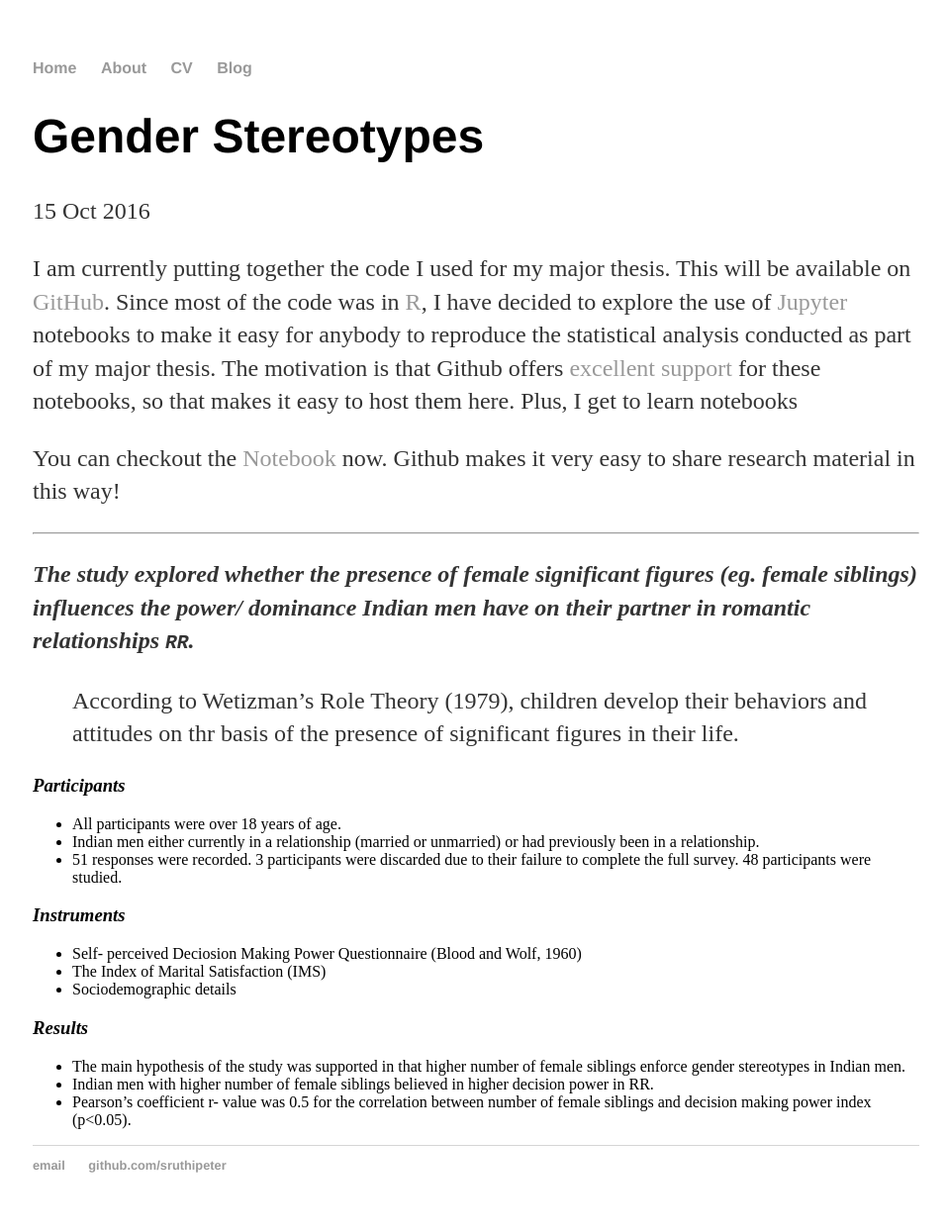
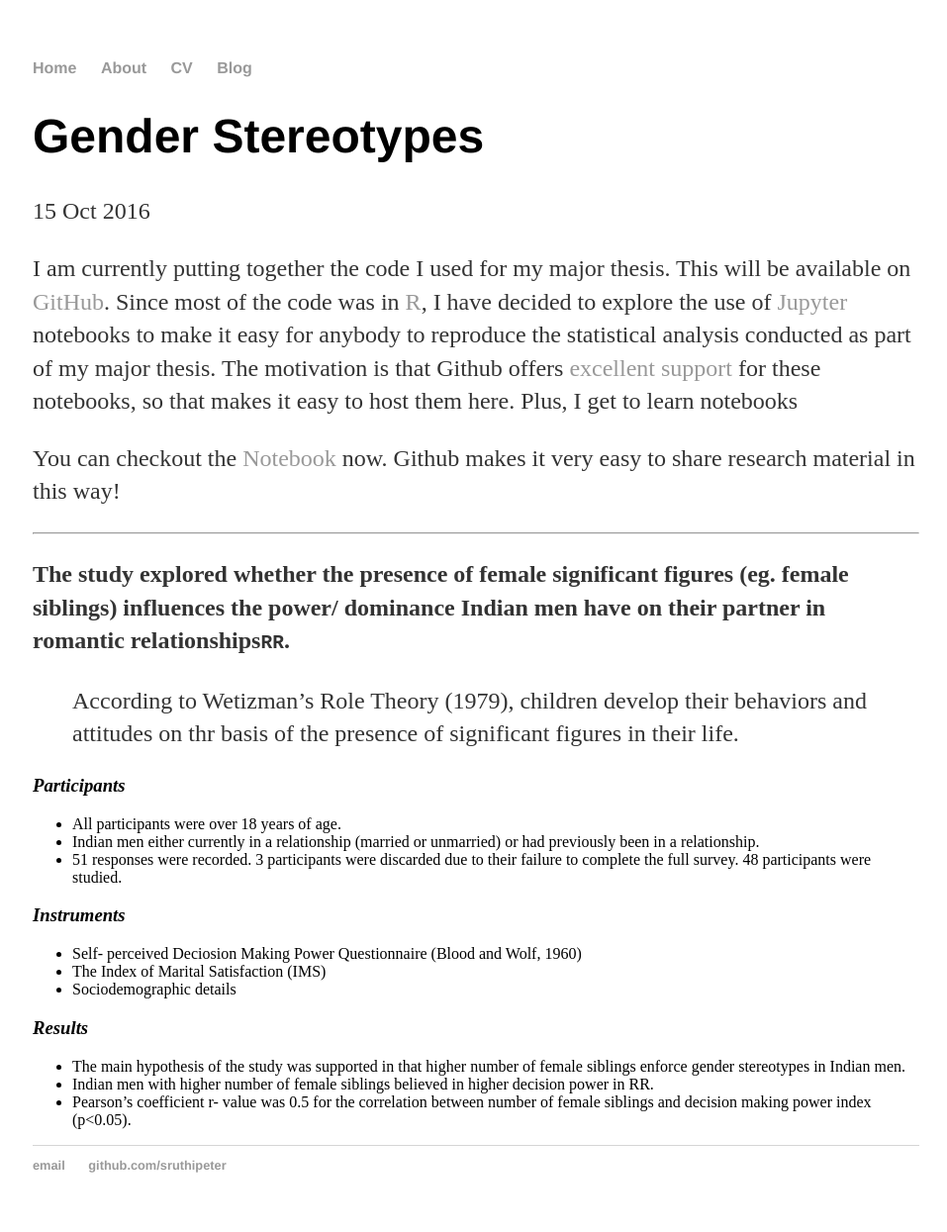
Before and after one commit to sruthipeter/sruthipeter.github.io, a Jekyll site: the page built from _posts/2016-10-16-gender-sterotypes.md, in a window 1280 px wide. Shown: the whole page at 99% size, without its empty margins (159-1116 px from the left). Built offline with Jekyll 4.4.1, drawn with Linux system fonts in a browser that asks for light colours.

```diff
--- a/_posts/2016-10-16-gender-sterotypes.md
+++ b/_posts/2016-10-16-gender-sterotypes.md
@@ -10,7 +10,7 @@ You can checkout the [Notebook](https://github.com/sruthipeter/gender-stereotype
 
 ---
 
-**_The study explored whether the presence of female significant figures (eg. female siblings) influences the power/ dominance Indian men have on their partner in romantic relationships `RR`._**
+**The study explored whether the presence of female significant figures (eg. female siblings) influences the power/ dominance Indian men have on their partner in romantic relationships`RR`.**
 
 >According to Wetizman's Role Theory (1979), children develop their behaviors and attitudes on thr basis of the presence of significant figures in their life.
 
```
